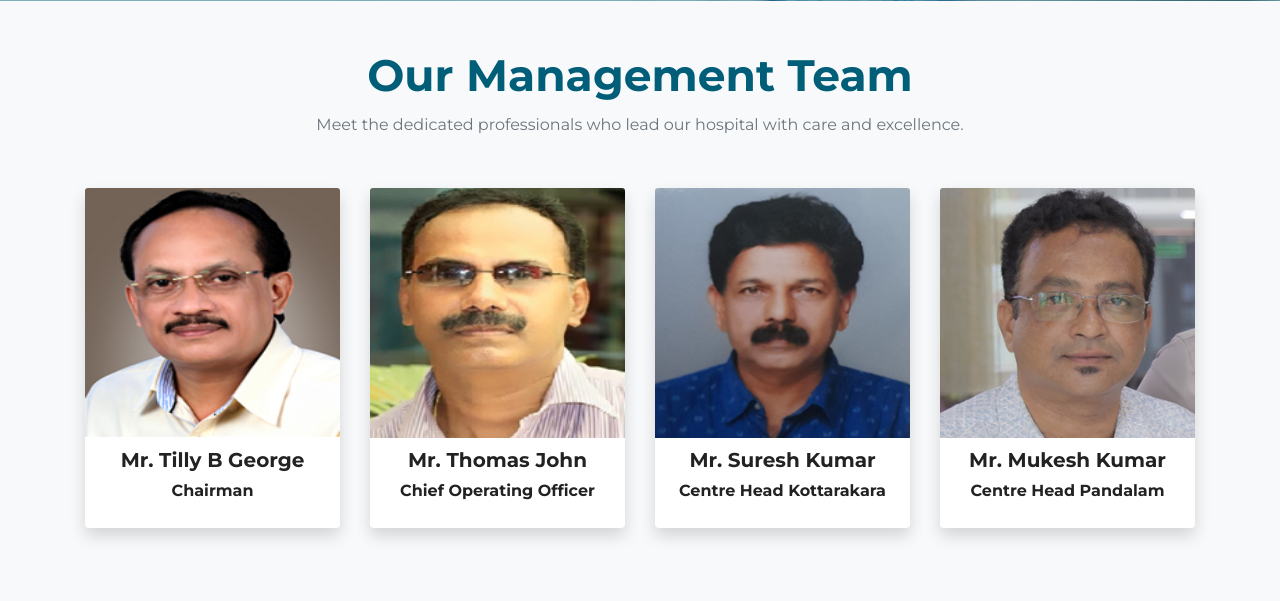
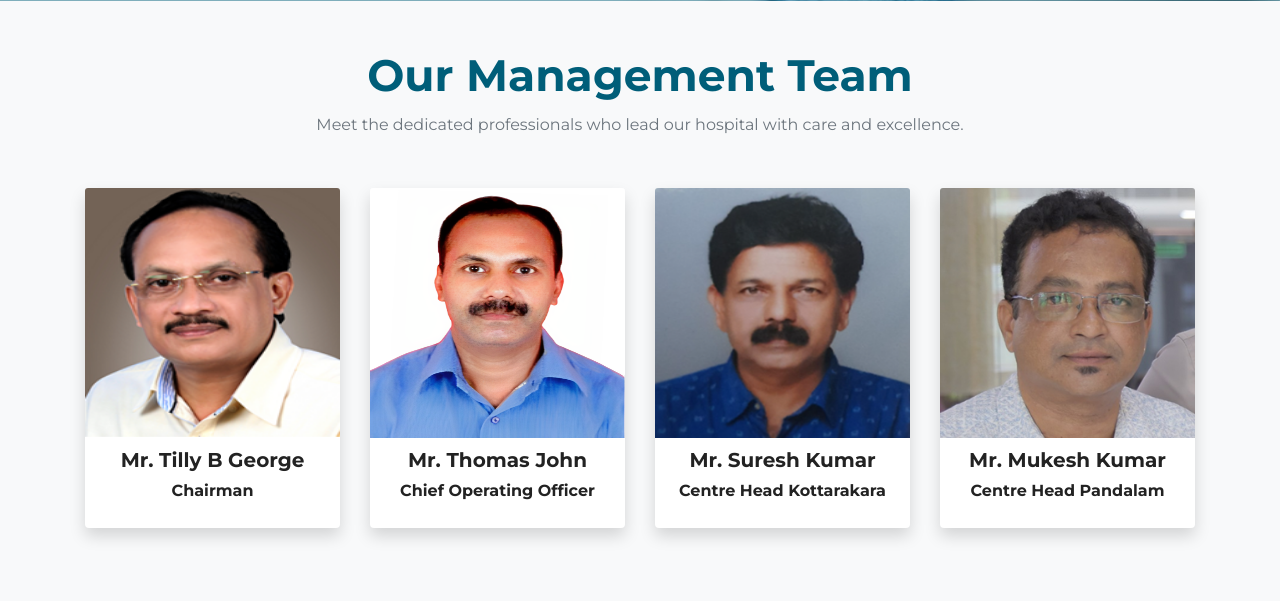
Before and after one commit to ankuxsshh/karunya.eyehospital, a Django app: page /managements in a window 1280 px wide. Shown: the part 433-1034 px from the top of the page. Run offline with Django 5.2, Linux system fonts and the light colour scheme; some libraries are stand-ins or nearby versions.

Commit message:
lastupdates

```diff
--- a/templates/about.html
+++ b/templates/about.html
@@ -11,7 +11,6 @@
       <div class="row">
         <div class="col-md-12">
           <div class="block text-left">
-            <span class="text-white">About Us</span>
             <h1 class="text-capitalize mb-5 text-lg">About Us</h1>
           </div>
         </div>
--- a/templates/managements.html
+++ b/templates/managements.html
@@ -44,7 +44,7 @@
         <!-- Card 2 -->
         <div class="col-md-6 col-lg-3 d-flex align-items-stretch mb-4">
           <div class="card border-0 shadow rounded text-center w-100">
-            <img src="{% static 'images/coo.png' %}" class="card-img-top img-fluid" alt="Centre Head" />
+            <img src="{% static 'images/thomas.png' %}" class="card-img-top img-fluid" alt="Centre Head" />
             <div class="card-body">
               <h5 class="card-title mb-1">Mr. Thomas John</h5>
               <h4 class="card-title fs-5">Chief Operating Officer</h4>
```
Also changed, not shown: static/images/thomas.png (added).
